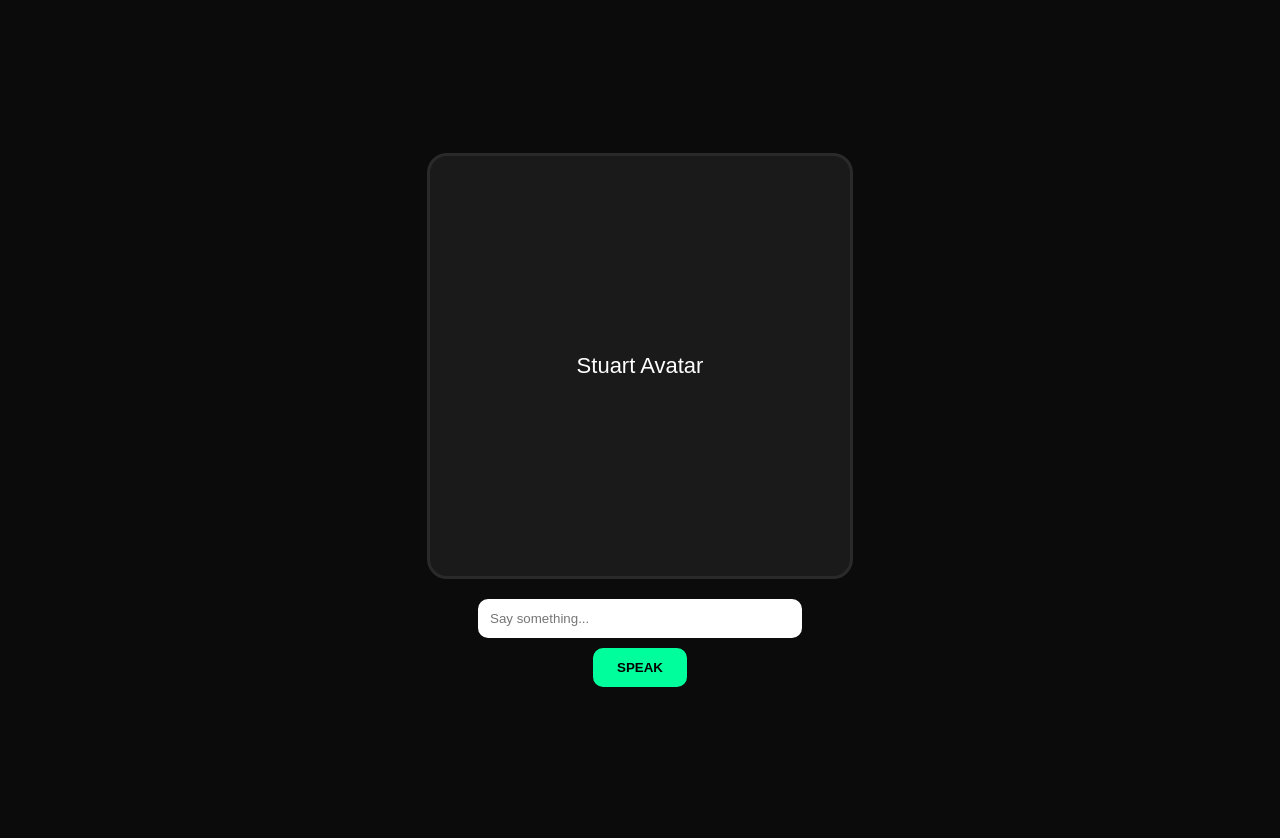
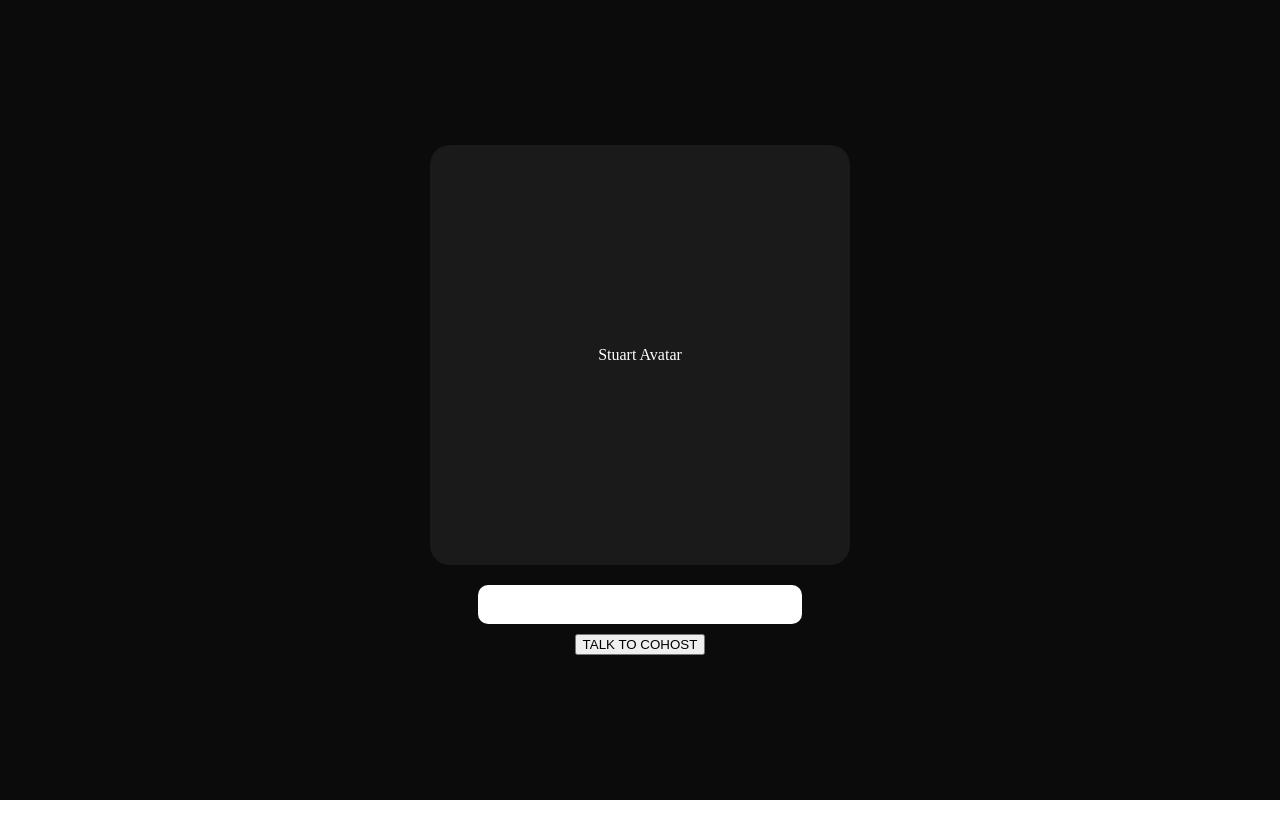
Before and after one commit to spk2002ak-lgtm/stuartsaysliveavatar, a Next.js app: page / in a window 1280 px wide. After the commit the page ends 800 px from the top, so only its background shows below. Built offline with nearby package versions, Linux system fonts and the light colour scheme.

Commit message:
Update page.js

```diff
--- a/app/page.js
+++ b/app/page.js
@@ -2,88 +2,75 @@
 import { useState } from "react";
 
 export default function Home() {
+
   const [text, setText] = useState("");
   const [isSpeaking, setIsSpeaking] = useState(false);
 
-  function speak() {
+  async function speak() {
+
     if (!text.trim()) return;
 
-    speechSynthesis.cancel();
+    setIsSpeaking(true);
 
-    const utterance = new SpeechSynthesisUtterance(text);
-    utterance.rate = 1;
-    utterance.pitch = 1;
+    const res = await fetch("/api/brain", {
+      method: "POST",
+      headers: {
+        "Content-Type": "application/json"
+      },
+      body: JSON.stringify({ message: text })
+    });
 
-    utterance.onstart = () => setIsSpeaking(true);
+    const data = await res.json();
+
+    const utterance = new SpeechSynthesisUtterance(data.reply);
+
     utterance.onend = () => setIsSpeaking(false);
-    utterance.onerror = () => setIsSpeaking(false);
 
     speechSynthesis.speak(utterance);
+
+    setText("");
   }
 
   return (
-    <div
-      style={{
-        background: "#0b0b0b",
-        minHeight: "100vh",
-        display: "flex",
-        flexDirection: "column",
-        alignItems: "center",
-        justifyContent: "center",
-        color: "white",
-        fontFamily: "sans-serif",
-        padding: 20,
-      }}
-    >
-      <div
-        style={{
-          width: 420,
-          height: 420,
-          background: isSpeaking ? "#243424" : "#1a1a1a",
-          borderRadius: 20,
-          display: "flex",
-          alignItems: "center",
-          justifyContent: "center",
-          fontSize: 22,
-          marginBottom: 20,
-          border: isSpeaking ? "3px solid #00ff9c" : "3px solid #2a2a2a",
-          boxShadow: isSpeaking
-            ? "0 0 30px rgba(0,255,156,0.35)"
-            : "0 0 0 rgba(0,0,0,0)",
-          transform: isSpeaking ? "scale(1.03)" : "scale(1)",
-          transition: "all 0.2s ease",
-        }}
-      >
-        {isSpeaking ? "Speaking..." : "Stuart Avatar"}
+    <div style={{
+      background:"#0b0b0b",
+      height:"100vh",
+      display:"flex",
+      flexDirection:"column",
+      alignItems:"center",
+      justifyContent:"center",
+      color:"white"
+    }}>
+
+      <div style={{
+        width:420,
+        height:420,
+        background:isSpeaking ? "#143a24" : "#1a1a1a",
+        borderRadius:20,
+        display:"flex",
+        alignItems:"center",
+        justifyContent:"center",
+        marginBottom:20
+      }}>
+        {isSpeaking ? "Thinking / Speaking..." : "Stuart Avatar"}
       </div>
 
       <input
         value={text}
-        onChange={(e) => setText(e.target.value)}
-        placeholder="Say something..."
+        onChange={(e)=>setText(e.target.value)}
         style={{
-          width: 300,
-          padding: 12,
-          borderRadius: 10,
-          border: "none",
-          marginBottom: 10,
-          outline: "none",
+          width:300,
+          padding:12,
+          borderRadius:10,
+          border:"none",
+          marginBottom:10
         }}
       />
 
-      <button
-        onClick={speak}
-        style={{
-          padding: "12px 24px",
-          borderRadius: 10,
-          border: "none",
-          background: "#00ff9c",
-          fontWeight: "bold",
-          cursor: "pointer",
-        }}
-      >
-        SPEAK
+      <button onClick={speak}>
+        TALK TO COHOST
       </button>
+
     </div>
   );
 }
```
